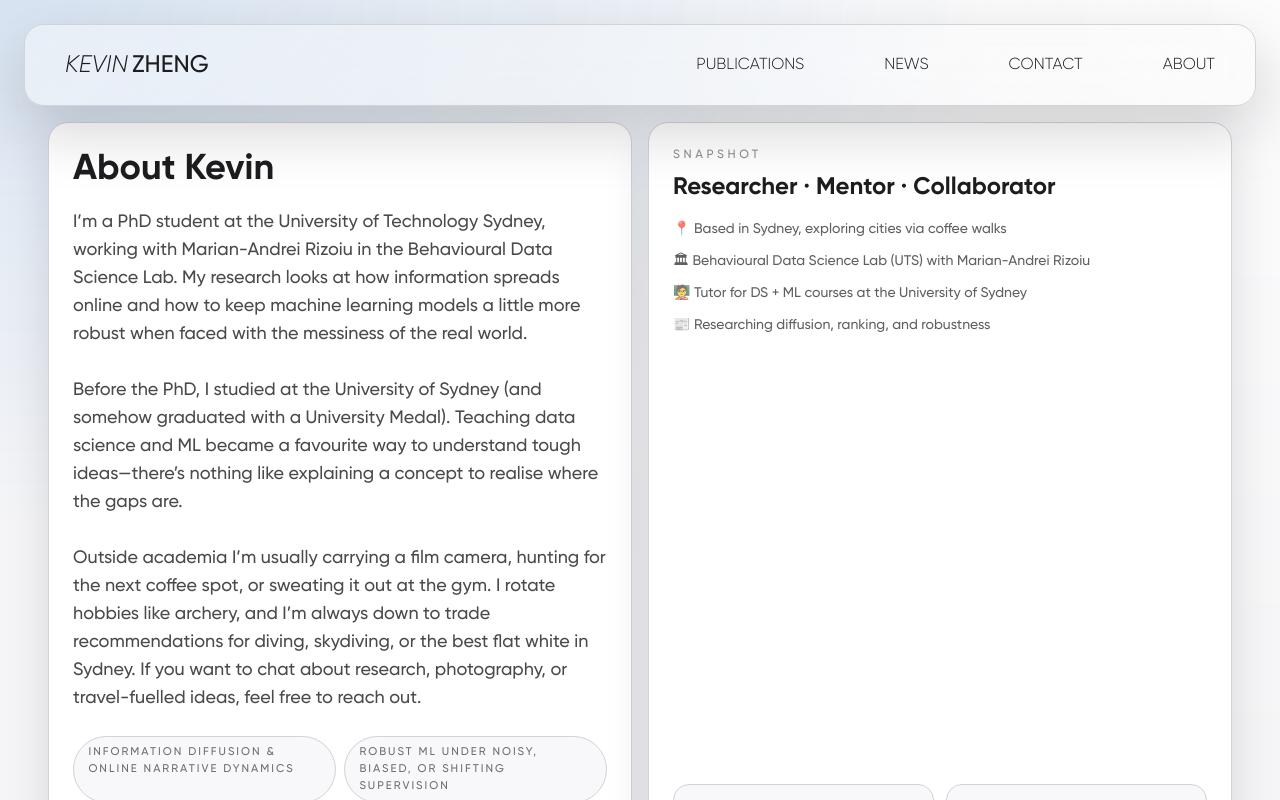
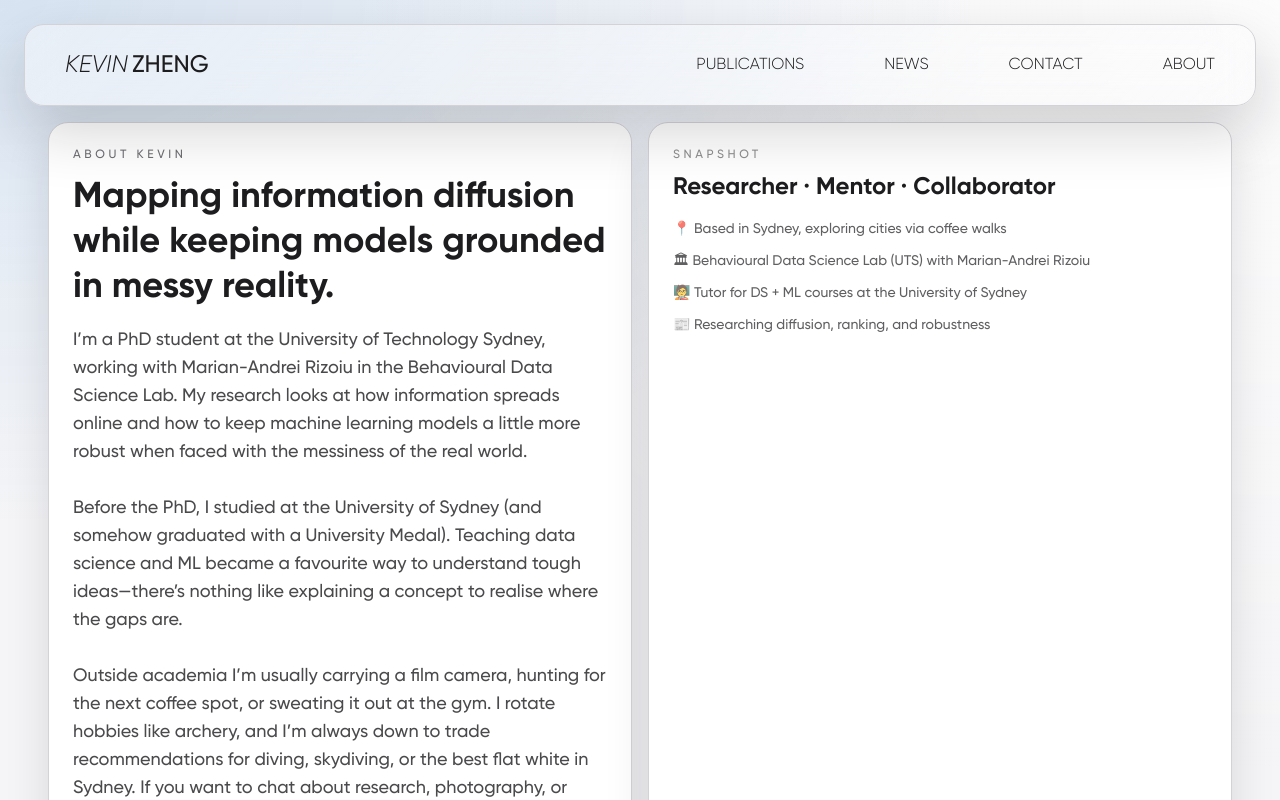
Before and after one commit to kyxzhe/kyxzhe.github.io, a Next.js app: page /about in a window 1280 px wide. Shown: the top 800 px of the page. Built offline with nearby package versions, Linux system fonts and the light colour scheme.

Commit message:
chore: restore about section label and heading

```diff
--- a/src/app/about/page.tsx
+++ b/src/app/about/page.tsx
@@ -75,13 +75,21 @@ export default function AboutPage() {
             whileHover="hover"
           >
             <div>
+              <motion.p
+                className="uppercase tracking-[0.3em] text-xs text-muted-foreground mb-3"
+                variants={textVariants}
+                initial="hidden"
+                animate="visible"
+              >
+                About Kevin
+              </motion.p>
               <motion.h1
                 className="text-3xl md:text-4xl font-semibold mb-4 leading-tight"
                 variants={textVariants}
                 initial="hidden"
                 animate="visible"
               >
-                About Kevin
+                Mapping information diffusion while keeping models grounded in messy reality.
               </motion.h1>
               <motion.p
                 className="text-base md:text-lg text-foreground/80 whitespace-pre-line"
```
